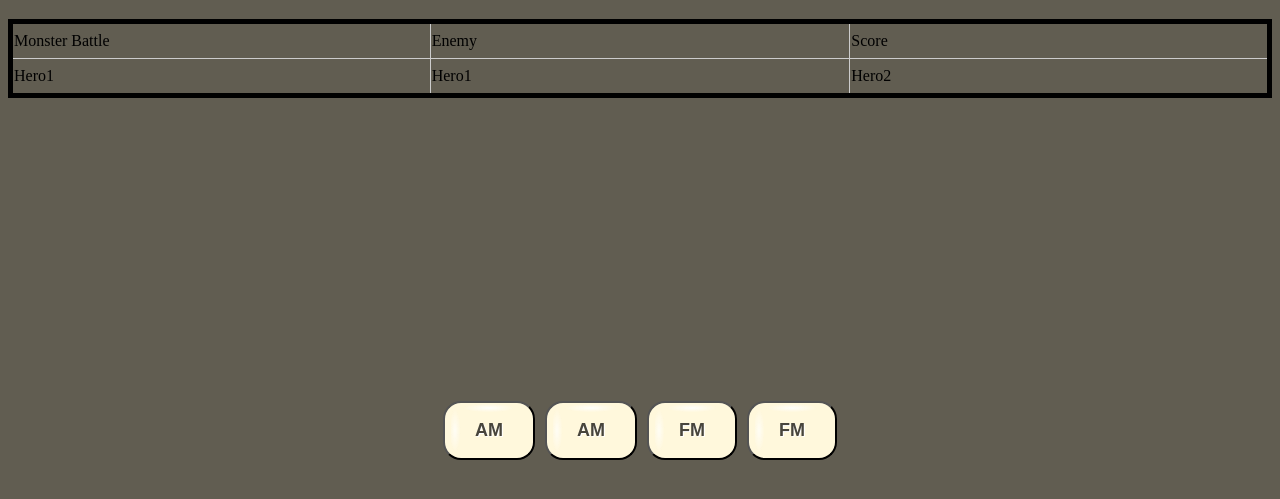
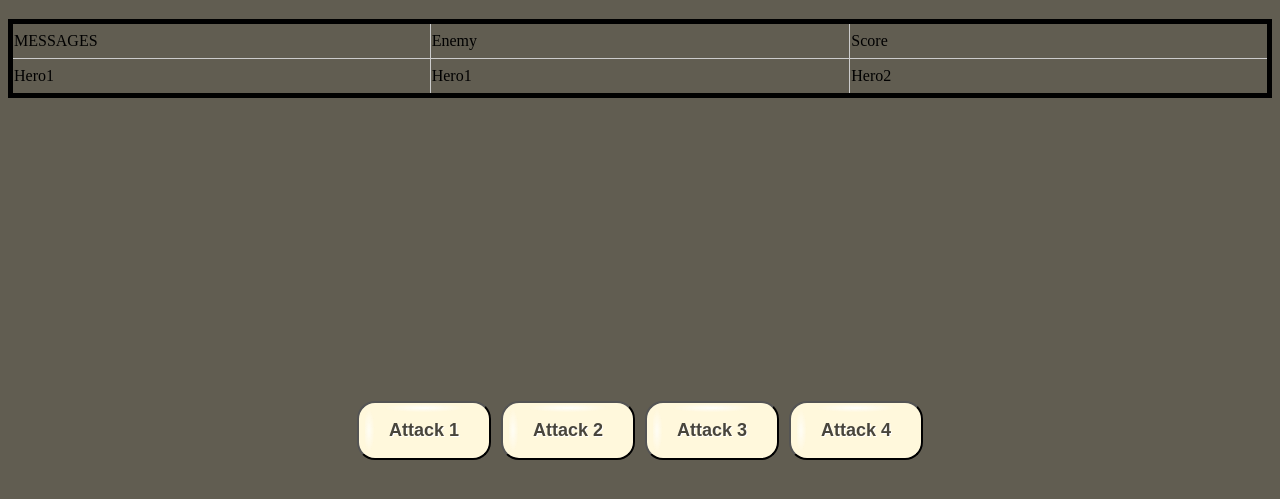
Before and after one commit to tonyduran1964/JSBattle, a plain HTML site: page index.html in a window 1280 px wide. Shown: the part 69-568 px from the top of the page. Drawn offline with Linux system fonts and the light colour scheme.

Commit message:
some styling on buttons

```diff
--- a/index.html
+++ b/index.html
@@ -1,19 +1,22 @@
 <!DOCTYPE html>
 <html>
+
   <head>
     <meta charset="utf-8">
     <meta name="viewport" content="width=device-width">
     <title>repl.it</title>
     <link href="style.css" rel="stylesheet" type="text/css" />
   </head>
+
   <body>
 
     <div>
+
       <h1>Monster Battle</h1>
 
       <table>
         <tr>
-          <td>Monster Battle</td>
+          <td>MESSAGES</td>
           <td>Enemy</td>
           <td>Score</td>
         </tr>
@@ -23,18 +26,20 @@
           <td>Hero2</td>
         </tr>
       </table>
+
     </div>
 
     <div class="wrap">
       <div class="btn-wrap">
-    <button class="btn"><span>AM</span></button>
-    <button class="btn"><span>AM</span></button>
-    <button class="btn"><span>FM</span></button>
-    <button class="btn"><span>FM</span></button>
+        <button class="btn"><span>Attack 1</span></button>
+        <button class="btn"><span>Attack 2</span></button>
+        <button class="btn"><span>Attack 3</span></button>
+        <button class="btn"><span>Attack 4</span></button>
       </div>
     </div>
 
     <script src="script.js"></script>
 
   </body>
+
 </html>
--- a/style.css
+++ b/style.css
@@ -45,20 +45,15 @@ span {
 
 .btn {
   border-radius: 18px;
-
   position: relative;
   background:cornsilk;
-
-
   margin: 0 3px;
-  background: darken(#48453C,3%);
   height: calc(100% + 12px);
   content: '';
   top: 12px;
   left: 0;
   right: 0;
   bottom: -10px;
-
 }
 
 .btn:active {
```
Lines whose indentation alone changed are shown as unchanged.
